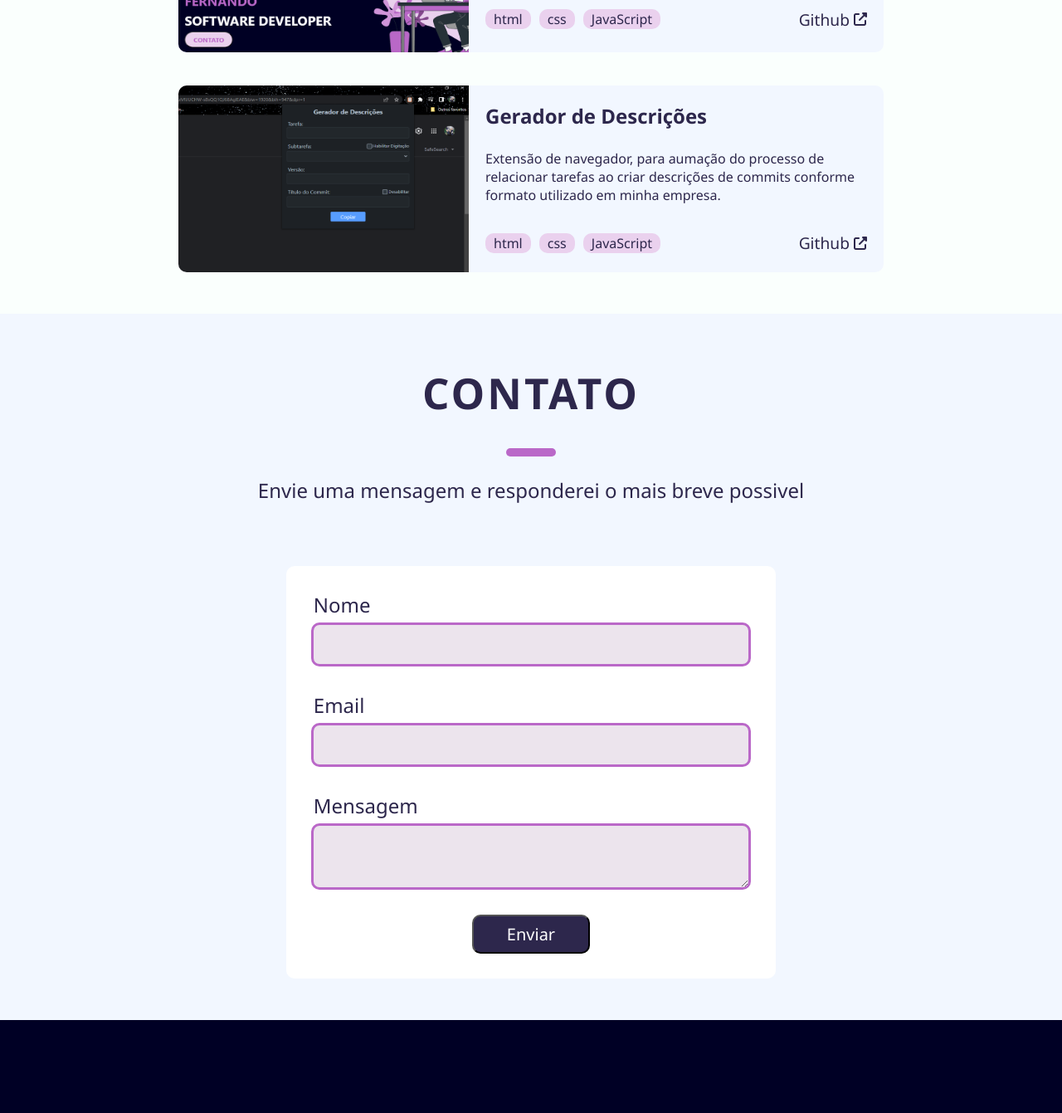
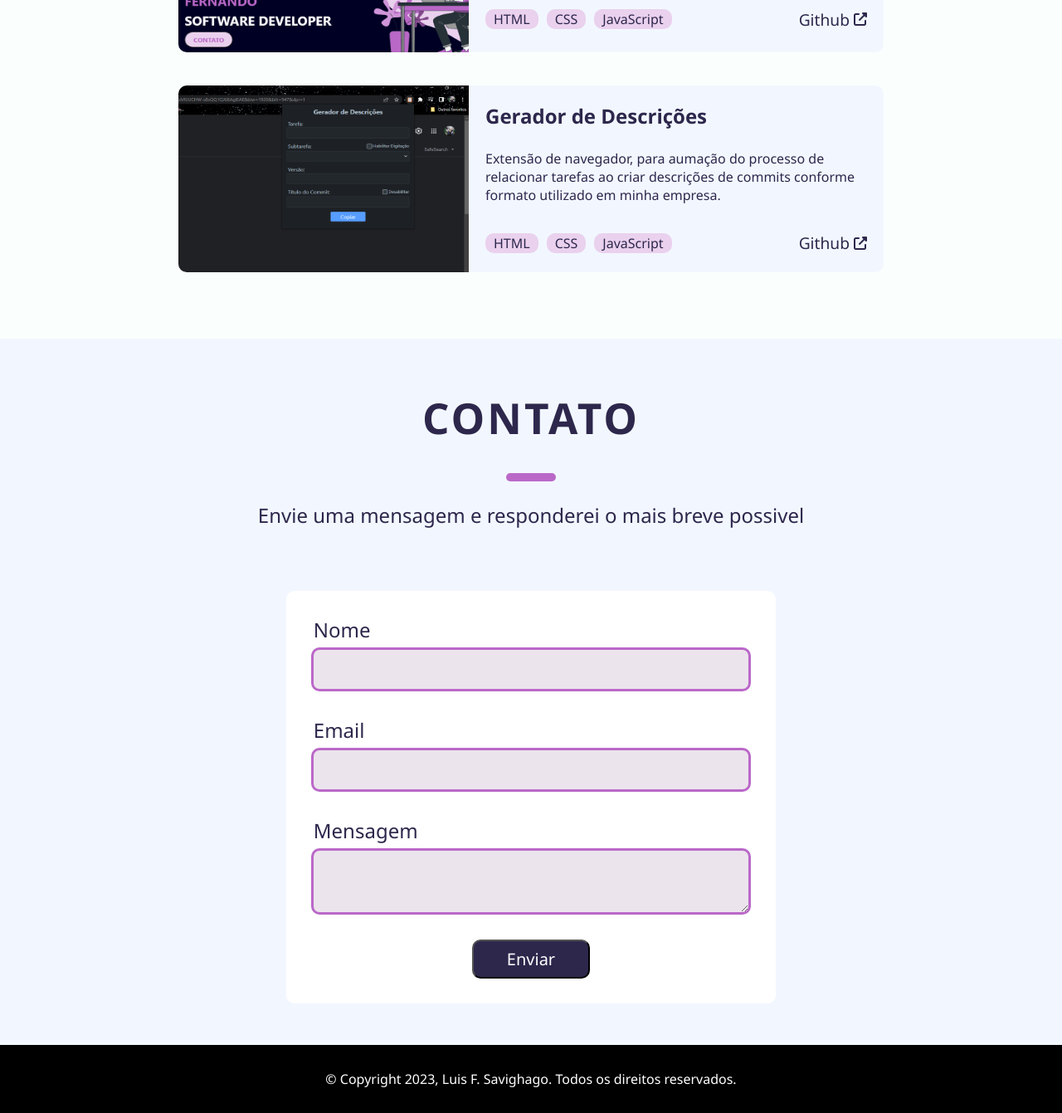
Before and after one commit to luissavighago/Portifolio, a plain HTML site: page index.html in a window 1280 px wide. Shown: the part 3635-4976 px from the top of the page at 83% size. Before the commit the page ends 4864 px from the top, so only its background shows below. Drawn offline with Linux system fonts and the light colour scheme.

Commit message:
#footer e ajustes visuais

```diff
--- a/index.html
+++ b/index.html
@@ -8,7 +8,7 @@
   <link rel="stylesheet" href="styles.css">
   <link rel="stylesheet" href="/public/fontawesome/css/all.min.css">
 </head>
-  <section id="navbar">
+  <header id="navbar">
     <div class="nav-container">
       <div class="nav-navbar-container">
         <a class="nav-container-home highlighted-text">LUIS</a>
@@ -20,7 +20,8 @@
         </nav>
       </div>
     </div>
-  </section>
+  </header>
+  <main>
     <section id="home">
       <div class="home-container">
         <div class='home-container-info'>
@@ -124,8 +125,8 @@
                 <p class="project-description">Projeto referente a este portifolio de desenvolvedor.</p>
                 <div class="project-footer">
                   <div class="badge-container">
-                  <span class="badge-item">html</span>
-                  <span class="badge-item">css</span>
+                    <span class="badge-item">HTML</span>
+                    <span class="badge-item">CSS</span>
                     <span class="badge-item">JavaScript</span>
                   </div>
                   <a class="project-link"><span class="github-link">Github</span><i class="fa-solid fa-up-right-from-square"></i></a>
@@ -139,8 +140,8 @@
                 <div class="project-description">Extensão de navegador, para aumação do processo de relacionar tarefas ao criar descrições de commits conforme formato utilizado em minha empresa.</div>
                 <div class="project-footer">
                   <div class="badge-container">
-                  <span class="badge-item">html</span>
-                  <span class="badge-item">css</span>
+                    <span class="badge-item">HTML</span>
+                    <span class="badge-item">CSS</span>
                     <span class="badge-item">JavaScript</span>
                   </div>
                   <a class="project-link"><span class="github-link">Github</span><i class="fa-solid fa-up-right-from-square"></i></a>
@@ -177,5 +178,11 @@
         </div>
       </div>
     </section>
+  </main>
+  <footer class="footer">
+    <div class="footer-container">
+      <span>© Copyright 2023, Luis F. Savighago. Todos os direitos reservados.</span>
+    </div>
+  </footer>
 </body>
 </html>
--- a/styles.css
+++ b/styles.css
@@ -228,6 +228,7 @@ body{
   align-items: center;
   justify-content: center;
   max-width: 100%;
+  margin-bottom: 30px;
 }
 .projects-container{
   display: flex;
@@ -299,6 +300,9 @@ body{
   cursor: pointer;
   gap: 5px;
 }
+.project-link:hover{
+  color: #ba68c8;
+}
 .github-link{
   font-size: 1.2rem;
   font-weight: 500;
@@ -357,3 +361,12 @@ body{
   color: #fff;
   border-radius: 10px;
 }
+.footer-container{
+  display: flex;
+  align-items: center;
+  justify-content: center;
+  background-color: #000;
+  color: #fff;
+  padding: 30px;
+  font-size: 1rem;
+}
```
Lines whose indentation alone changed are shown as unchanged.
